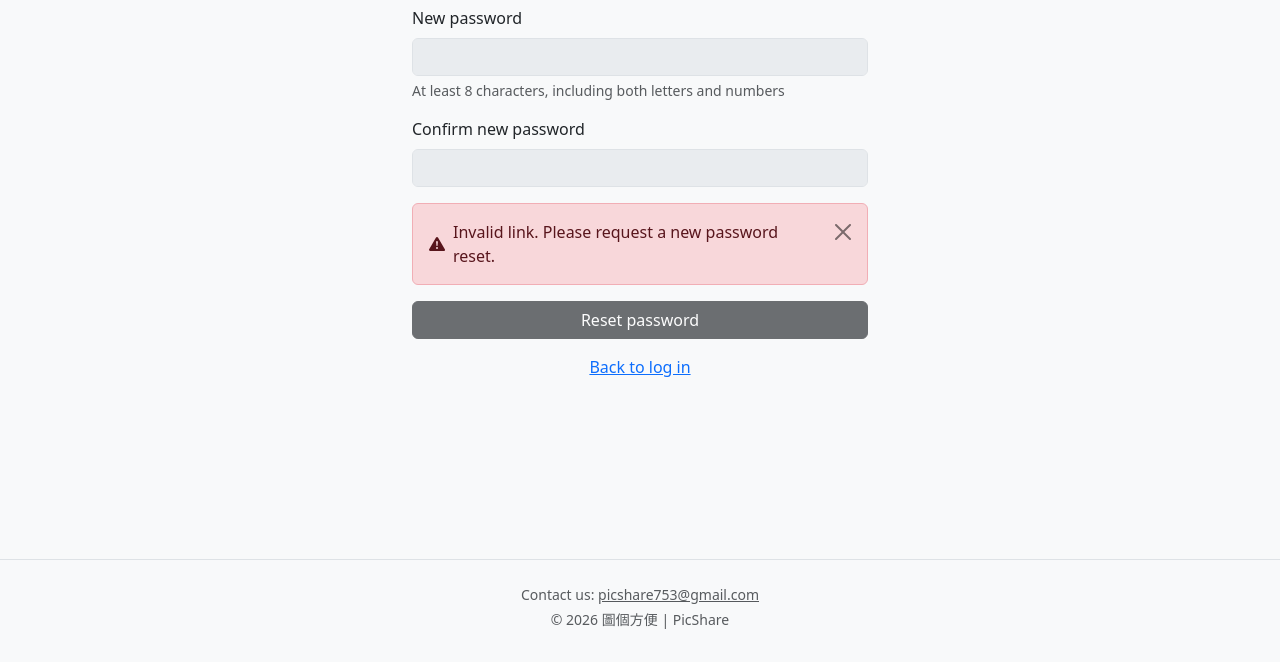
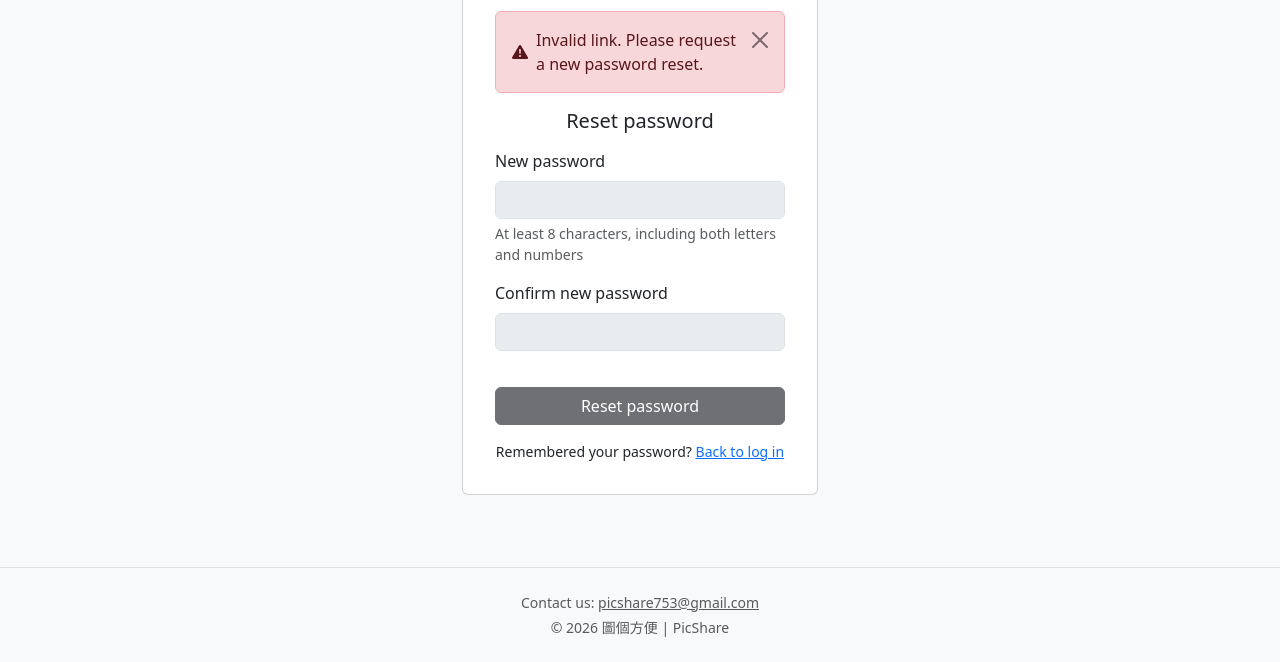
Before and after one commit to JuneChen1/image-sharing-platform, a website: page public/reset-password.html in a window 1280 px wide. Shown: the part 146-808 px from the top of the page. Drawn offline with nearby package versions, Linux system fonts and the light colour scheme.

Commit message:
refactor(ui): restyle reset-password page as card

```diff
--- a/public/reset-password.html
+++ b/public/reset-password.html
@@ -18,9 +18,19 @@
 <body>
   <div data-include="/partials/chrome.html"></div>
 
-  <main class="container" style="max-width: 480px;">
+  <main class="container py-4">
+    <div class="row justify-content-center">
+      <div class="col-md-6 col-lg-4">
+
         <div id="reset-pane">
-      <h1 class="h4 mb-4 text-center" data-i18n="resetPassword.heading">重設密碼</h1>
+          <div class="card mx-auto" style="max-width: 400px;">
+            <div class="card-body" style="padding: 32px;">
+              <div id="reset-alert" class="alert d-none alert-dismissible d-flex align-items-center mb-3" role="alert">
+                <svg id="reset-alert-icon" width="16" height="16" fill="currentColor" class="flex-shrink-0 me-2" viewBox="0 0 16 16" role="img" aria-hidden="true"></svg>
+                <div id="reset-alert-message" class="flex-grow-1"></div>
+                <button type="button" class="btn-close" aria-label="Close"></button>
+              </div>
+              <h5 class="card-title mb-3 text-center" data-i18n="resetPassword.heading">重設密碼</h5>
               <form id="reset-form">
                 <div class="mb-3">
                   <label for="reset-new-password" class="form-label" data-i18n="password.new">新密碼</label>
@@ -31,16 +41,16 @@
                   <label for="reset-confirm-password" class="form-label" data-i18n="password.confirm">確認新密碼</label>
                   <input type="password" id="reset-confirm-password" class="form-control" autocomplete="new-password" required />
                 </div>
-        <div id="reset-alert" class="alert d-none alert-dismissible d-flex align-items-center mb-3" role="alert">
-          <svg id="reset-alert-icon" width="16" height="16" fill="currentColor" class="flex-shrink-0 me-2" viewBox="0 0 16 16" role="img" aria-hidden="true"></svg>
-          <div id="reset-alert-message" class="flex-grow-1"></div>
-          <button type="button" class="btn-close" aria-label="Close"></button>
+                <button type="submit" id="reset-submit-btn" class="btn btn-dark w-100" style="margin-top: 20px;" data-i18n="resetPassword.submit">重設密碼</button>
+              </form>
+              <p class="text-center small mt-3 mb-0">
+                <span data-i18n="auth.remembered">想起密碼了？</span><a href="/auth.html" data-i18n="password.backToLogin">返回登入</a>
+              </p>
             </div>
-        <button type="submit" id="reset-submit-btn" class="btn btn-dark w-100 mb-3" data-i18n="resetPassword.submit">重設密碼</button>
-        <p class="text-center mb-0">
-          <a href="/auth.html" data-i18n="password.backToLogin">返回登入</a>
-        </p>
-      </form>
+          </div>
+        </div>
+
+      </div>
     </div>
   </main>
 
```
Lines whose indentation alone changed are shown as unchanged.
